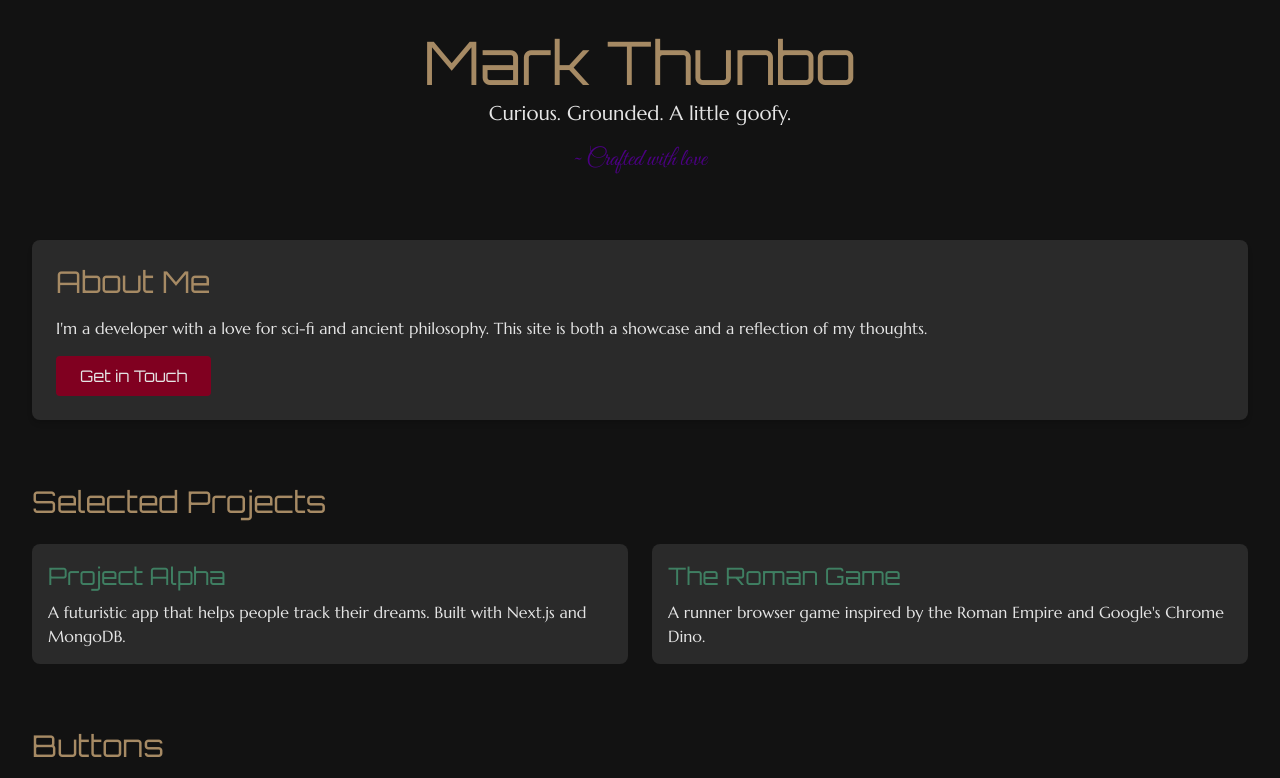
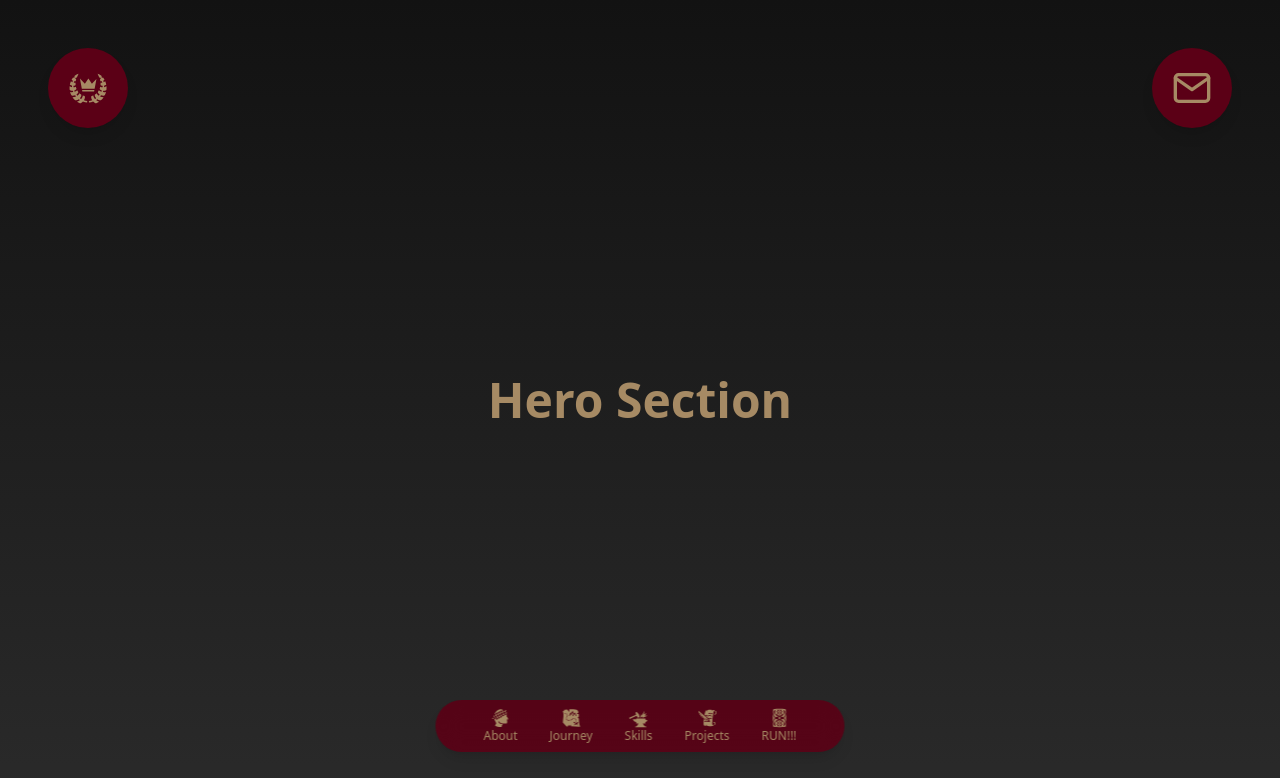
Before and after one commit to mthunbo/PersonalSite, a Next.js app: page / in a window 1280 px wide. Shown: the top 778 px of the page. Built offline with nearby package versions, Linux system fonts and the light colour scheme.

Commit message:
Created general layout

```diff
--- /dev/null
+++ b/components/Layout.tsx
@@ -0,0 +1,59 @@
+import React from "react";
+import { FiMail } from "react-icons/fi";
+import { GiTreasureMap, GiAnvilImpact, GiLaurelCrown, GiScrollQuill, GiRomanShield, GiCaesar } from "react-icons/gi";
+
+export default function Layout({ children }: { children: React.ReactNode }) {
+  return (
+    <div className="relative min-h-screen">
+      {/* Sticky Top-Left Home Button */}
+      <button
+        className="fixed top-12 left-12 w-20 h-20 rounded-full bg-accent text-highlight flex items-center justify-center shadow-lg hover:scale-110 transition"
+        aria-label="Home">
+        <GiLaurelCrown size={40} />
+      </button>
+
+      {/* Sticky Top-Right Socials Button */}
+      <button
+        className="fixed top-12 right-12 w-20 h-20 rounded-full bg-accent text-highlight flex items-center justify-center shadow-lg hover:scale-110 transition"
+        aria-label="Socials">
+        <FiMail size={40} />
+      </button>
+
+      {/* Main content */}
+      <main className="min-h-screen">{children}</main>
+
+      {/* Floating Bottom Navbar */}
+      <nav className="fixed bottom-12 left-1/2 -translate-x-1/2 z-50">
+        <ul className="flex gap-8 bg-accent text-highlight px-12 py-2 rounded-full shadow-lg backdrop-blur-md bg-opacity-90">
+          <li className="flex flex-col items-center cursor-pointer hover:text-yellow-300 transition">
+            <GiCaesar size={20} />
+            <span className="text-xs">About</span>
+          </li>
+          <li className="flex flex-col items-center cursor-pointer hover:text-yellow-300 transition">
+            <GiTreasureMap size={20} />
+            <span className="text-xs">Journey</span>
+          </li>
+          <li className="flex flex-col items-center cursor-pointer hover:text-yellow-300 transition">
+            <GiAnvilImpact size={20} />
+            <span className="text-xs">Skills</span>
+          </li>
+          <li className="flex flex-col items-center cursor-pointer hover:text-yellow-300 transition">
+            <GiScrollQuill size={20} />
+            <span className="text-xs">Projects</span>
+          </li>
+          <li className="flex flex-col items-center cursor-pointer hover:text-yellow-300 transition">
+            <GiRomanShield size={20} />
+            <span className="text-xs">RUN!!!</span>
+          </li>
+        </ul>
+      </nav>
+
+      {/* Footer (optional) */}
+      <footer className="bg-accent text-text py-6">
+        <div className="container mx-auto text-center mt-11">
+          © {new Date().getFullYear()} Mark Thunbo. All Rights Reserved.
+        </div>
+      </footer>
+    </div>
+  );
+}
--- a/package.json
+++ b/package.json
@@ -15,6 +15,7 @@
     "prettier": "^3.6.2",
     "react": "18.2.0",
     "react-dom": "18.2.0",
+    "react-icons": "^5.5.0",
     "typescript": "^5.2.2"
   },
   "devDependencies": {
--- a/pages/_app.tsx
+++ b/pages/_app.tsx
@@ -1,8 +1,9 @@
 import "../styles/globals.css";
+import type { AppProps } from "next/app";
 import Head from "next/head";
-import type { AppProps } from "next/app";
 
 import { Marcellus, Orbitron, Great_Vibes } from "next/font/google";
+import Layout from "../components/Layout";
 
 const marcellus = Marcellus({
   subsets: ["latin"],
@@ -33,7 +34,7 @@ export default function App({ Component, pageProps }: AppProps) {
         <link rel="icon" href="/favicon.ico" />
 
         {/* Basic Metadata */}
-        <title>Mark Thunbo – Developer, Dreamer, </title>
+        <title>Mark Thunbo – Developer, Dreamer</title>
         <meta
           name="description"
           content="Personal portfolio of Mark Thunbo – curious developer, driven learner, building creative solutions with code and compassion."
@@ -41,7 +42,7 @@ export default function App({ Component, pageProps }: AppProps) {
         <meta name="viewport" content="width=device-width, initial-scale=1" />
         <meta name="theme-color" content="#004225" />
 
-        {/* Open Graph (for social preview like Discord, Facebook) */}
+        {/* Open Graph */}
         <meta property="og:title" content="Mark Thunbo – Developer Portfolio" />
         <meta
           property="og:description"
@@ -64,7 +65,9 @@ export default function App({ Component, pageProps }: AppProps) {
       <main
         className={`${marcellus.variable} ${orbitron.variable} ${greatVibes.variable}`}
       >
-        <Component {...pageProps} />
+        <Layout>
+          <Component {...pageProps} />
+        </Layout>
       </main>
     </>
   );
--- a/pages/index.tsx
+++ b/pages/index.tsx
@@ -1,14 +1,57 @@
+export default function Home() {
+  return (
+    <>
+      {/* Hero Section */}
+      <section className="min-h-screen flex items-center justify-center bg-gradient-to-b from-background to-surface">
+        <h2 className="text-5xl font-bold text-highlight">Hero Section</h2>
+      </section>
+
+      {/* Journey */}
+      <section className="min-h-[50vh] bg-gradient-to-b from-surface to-background flex items-center justify-center">
+        <div className="text-3xl text-highlight">Journey Placeholder</div>
+
+      </section>
+      {/* Skills */}
+      <section className="min-h-[50vh] bg-gradient-to-b from-background to-surface flex items-center justify-center">
+        <div className="text-3xl text-highlight">Skills Placeholder</div>
+      </section>
+
+      {/* Projects */}
+      <section className="min-h-screen bg-gradient-to-b from-surface to-background flex flex-col items-center justify-center">
+        <h2 className="text-4xl font-bold mb-8 text-highlight">Projects</h2>
+        <div className="grid grid-cols-1 md:grid-cols-3 gap-6 w-11/12">
+          {[1, 2, 3].map((p) => (
+            <div
+              key={p}
+              className="bg-gray-200 rounded-xl p-4 shadow-md hover:shadow-xl transition-all duration-300"
+            >
+              Project {p}
+            </div>
+          ))}
+        </div>
+      </section>
+
+      {/* Game */}
+      <section className="min-h-[60vh] bg-gradient-to-b from-background to-surface flex items-center justify-center text-highlight">
+        Game Section Placeholder
+      </section>
+    </>
+  );
+}
+
+
+
+
+/*
 export default function Home() {
   return (
     <div className="min-h-screen bg-background text-text font-body p-8 space-y-16">
-      {/* Hero Section */}
       <header className="text-center">
         <h1 className="font-heading text-6xl text-highlight mb-2">Mark Thunbo</h1>
         <p className="text-xl">Curious. Grounded. A little goofy.</p>
         <p className="font-signature text-2xl text-royal mt-4">~ Crafted with love</p>
       </header>
 
-      {/* About Section */}
       <section className="bg-surface p-6 rounded-lg shadow-md">
         <h2 className="font-heading text-3xl text-highlight mb-4">About Me</h2>
         <p>
@@ -19,7 +62,6 @@ export default function Home() {
         </button>
       </section>
 
-      {/* Projects Section */}
       <section>
         <h2 className="font-heading text-3xl text-highlight mb-6">Selected Projects</h2>
         <div className="grid md:grid-cols-2 gap-6">
@@ -34,7 +76,6 @@ export default function Home() {
         </div>
       </section>
 
-      {/* Button Preview */}
       <section>
         <h2 className="font-heading text-3xl text-highlight mb-4">Buttons</h2>
         <div className="flex flex-wrap gap-4">
@@ -44,10 +85,10 @@ export default function Home() {
         </div>
       </section>
 
-      {/* Footer */}
       <footer className="border-t border-border mt-12 pt-6 text-center">
         <p className="text-sm">Made with ❤️ by Mark — Inspired by code, stars, and ancient minds.</p>
       </footer>
     </div>
   );
 }
+*/
--- a/tailwind.config.js
+++ b/tailwind.config.js
@@ -36,8 +36,8 @@ module.exports = {
           hover: '#4F9D7B',
         },
         accent: {
-          DEFAULT: '#800020',
-          hover: '#9A1E30',
+          DEFAULT: '#5b0016',
+          hover: '#800020',
         },
         royal: {
           DEFAULT: '#4B0082',
```
Also changed, not shown: 2 other files (tests, documents, lock files or other folders).
